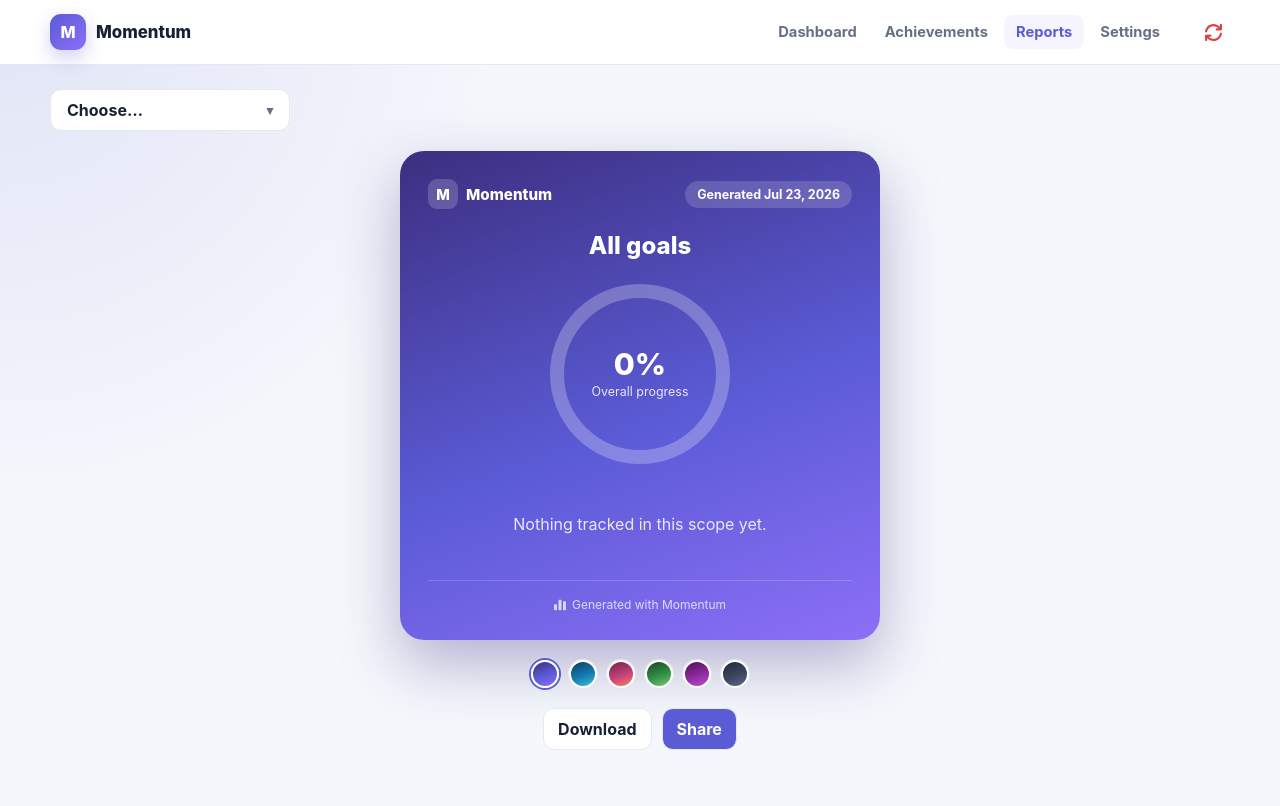
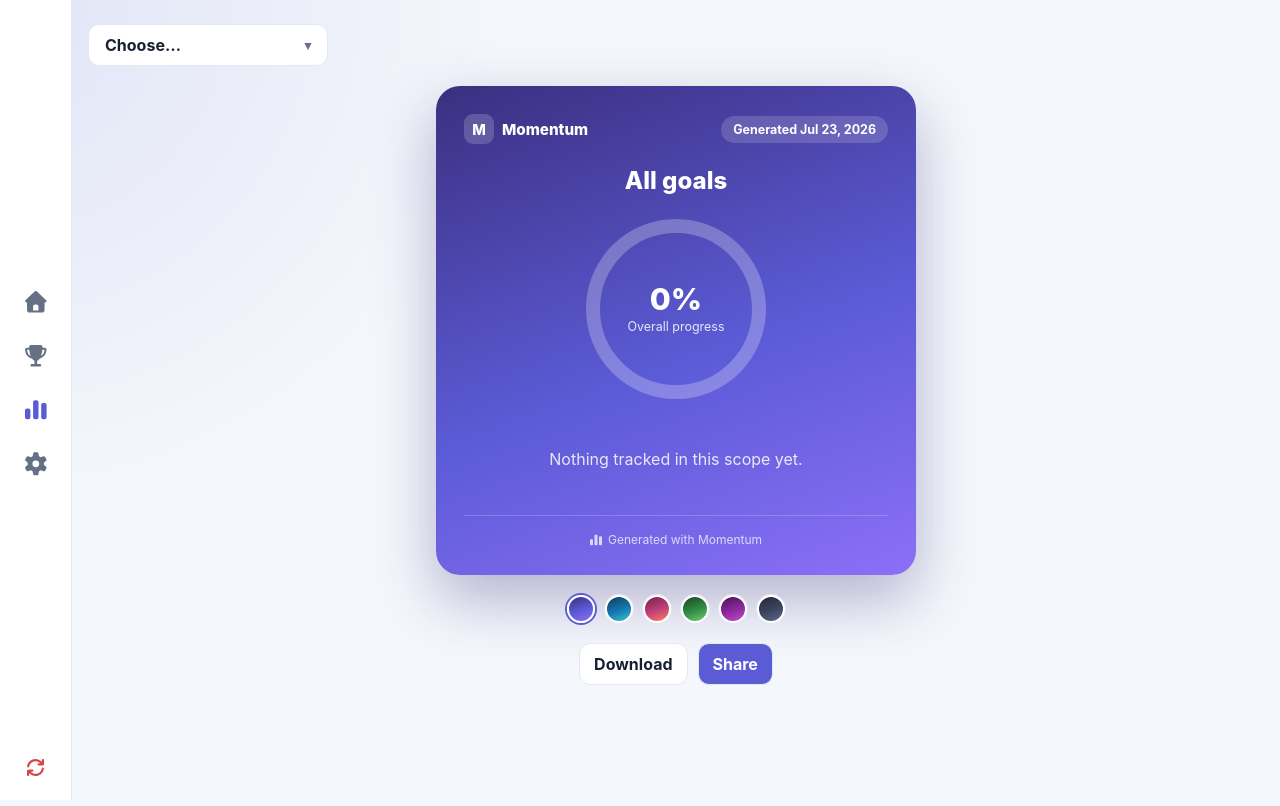
Before and after one commit to st-algernon/momentum, an Angular app: page /reports in a window 1280 px wide. Built offline with nearby package versions, Linux system fonts and the light colour scheme.

Commit message:
feat: add side nav menu

```diff
--- a/src/app/app.component.css
+++ b/src/app/app.component.css
@@ -1,69 +1,59 @@
-.topnav {
-  position: sticky;
+.side-nav {
+  position: fixed;
   top: 0;
-  z-index: 5;
+  left: 0;
+  bottom: 0;
+  z-index: 6;
+  width: 72px;
+  display: flex;
+  flex-direction: column;
+  align-items: center;
+  padding: 16px 0;
   background: #ffffff;
-  border-bottom: 1px solid var(--border);
+  border-right: 1px solid var(--border);
 }
 
-.topnav-inner {
-  width: min(1180px, calc(100% - 32px));
-  margin: 0 auto;
-  padding: 14px 0;
+/* flex: 1 grows this to fill the space above .side-nav-sync (which stays pinned to the
+   bottom via its own margin-top: auto below), and justify-content centers the links
+   vertically within that grown space instead of leaving them stacked at the top. */
+.side-nav-links {
+  flex: 1;
   display: flex;
+  flex-direction: column;
   align-items: center;
-  gap: 24px;
-  flex-wrap: wrap;
+  justify-content: center;
+  gap: 6px;
 }
 
-.brand {
-  display: flex;
+.side-nav-link {
+  display: inline-flex;
   align-items: center;
-  gap: 10px;
+  justify-content: center;
+  width: 48px;
+  height: 48px;
+  border-radius: 12px;
+  color: var(--muted);
   text-decoration: none;
-  color: var(--text);
-  margin-right: auto;
+  transition: 0.15s ease;
 }
 
-.brand-mark {
-  width: 36px;
-  height: 36px;
-  border-radius: 11px;
-  display: grid;
-  place-items: center;
-  color: white;
-  font-weight: 800;
-  background: linear-gradient(135deg, var(--primary), #8c6ff7);
-  box-shadow: 0 8px 18px rgba(91, 91, 214, 0.28);
-}
-
-.brand-name {
-  font-weight: 800;
-  font-size: 1.05rem;
-}
-
-.nav-links {
-  display: flex;
-  gap: 4px;
-}
-
-.nav-links a {
-  color: var(--muted);
-  text-decoration: none;
-  font-weight: 700;
-  font-size: 0.92rem;
-  padding: 8px 12px;
-  border-radius: 9px;
-}
-
-.nav-links a:hover {
+.side-nav-link:hover {
   color: var(--text);
   background: var(--surface-soft);
 }
 
-.nav-links a.active {
+.side-nav-link.active {
   color: var(--primary);
-  background: #f5f4ff;
+}
+
+.side-nav-icon {
+  font-size: 1.35rem;
+}
+
+/* margin-top: auto in a column flex container pushes this to the bottom edge, away
+   from the nav links above it. */
+.side-nav-sync {
+  margin-top: auto;
 }
 
 .sync-indicator {
@@ -131,9 +121,16 @@
   }
 }
 
+/* width:min(...) + margin:0 auto only centers correctly when the containing block is
+   the full viewport. A fixed margin-left:72px here would fix the sidebar clearance but
+   leave the (still auto) right margin to absorb 100% of any extra viewport width,
+   pushing all the slack to one side. Building the offset into margin-left directly —
+   sidebar width plus half of whatever's left after the content and its gutters — keeps
+   the content properly centered within the space to the right of the sidebar instead. */
 .page-container {
-  width: min(1180px, calc(100% - 32px));
+  width: min(1180px, calc(100% - 72px - 32px));
   margin: 0 auto;
+  margin-left: calc(72px + max(16px, (100% - 72px - 1180px) / 2));
   padding: 24px 0 56px;
 }
 
@@ -142,16 +139,20 @@
 }
 
 @media (max-width: 620px) {
-  .topnav-inner {
-    padding: 12px 0;
-  }
-  .nav-links {
+  /* .side-nav is desktop-only; the mobile layout uses .bottom-nav for links instead
+     (sync isn't available on small screens at all), so the left offset it reserves
+     needs undoing too. */
+  .side-nav {
     display: none;
   }
 
-  /* The bottom nav takes over primary navigation on small screens, so the page content
-     needs enough bottom padding to clear the fixed bar instead of sitting under it. */
+  /* The bottom nav takes over primary navigation (and sync) on small screens, so the
+     page content needs enough bottom padding to clear the fixed bar instead of sitting
+     under it — and both the width formula and the margin-left offset built for the
+     (now-hidden) side rail need reverting to plain centering, not just zeroing out. */
   .page-container {
+    width: min(1180px, calc(100% - 32px));
+    margin-left: auto;
     padding-bottom: calc(68px + env(safe-area-inset-bottom));
   }
 
--- a/src/app/app.component.html
+++ b/src/app/app.component.html
@@ -1,31 +1,40 @@
-<header class="topnav">
-  <div class="topnav-inner">
-    <a class="brand" routerLink="/">
-      <div class="brand-mark">M</div>
-      <span class="brand-name">Momentum</span>
+<nav class="side-nav" aria-label="Primary">
+  <div class="side-nav-links">
+    <a
+      class="side-nav-link"
+      routerLink="/"
+      routerLinkActive="active"
+      [routerLinkActiveOptions]="{ exact: true }"
+      aria-label="Dashboard"
+      matTooltip="Dashboard"
+      matTooltipPosition="right"
+    >
+      <fa-icon class="side-nav-icon" [icon]="faDashboard"></fa-icon>
     </a>
-
-    <nav class="nav-links">
-      <a routerLink="/" routerLinkActive="active" [routerLinkActiveOptions]="{ exact: true }">Dashboard</a>
-      <a routerLink="/achievements" routerLinkActive="active">Achievements</a>
-      <a routerLink="/reports" routerLinkActive="active">Reports</a>
-      <a routerLink="/settings" routerLinkActive="active">Settings</a>
-    </nav>
+    <a class="side-nav-link" routerLink="/achievements" routerLinkActive="active" aria-label="Achievements" matTooltip="Achievements" matTooltipPosition="right">
+      <fa-icon class="side-nav-icon" [icon]="faAchievements"></fa-icon>
+    </a>
+    <a class="side-nav-link" routerLink="/reports" routerLinkActive="active" aria-label="Reports" matTooltip="Reports" matTooltipPosition="right">
+      <fa-icon class="side-nav-icon" [icon]="faReports"></fa-icon>
+    </a>
+    <a class="side-nav-link" routerLink="/settings" routerLinkActive="active" aria-label="Settings" matTooltip="Settings" matTooltipPosition="right">
+      <fa-icon class="side-nav-icon" [icon]="faSettings"></fa-icon>
+    </a>
+  </div>
 
   <button
     type="button"
-      class="sync-indicator"
+    class="sync-indicator side-nav-sync"
     [class]="'sync-' + autoSync.indicator()"
     [disabled]="autoSync.status() === 'syncing'"
     (click)="triggerSync()"
     [attr.aria-label]="syncLabel()"
     [matTooltip]="syncLabel()"
-      matTooltipPosition="below"
+    matTooltipPosition="right"
   >
     <fa-icon class="sync-icon" [icon]="faSync" aria-hidden="true"></fa-icon>
   </button>
-  </div>
-</header>
+</nav>
 
 <main class="page-container">
   <router-outlet></router-outlet>
```
Lines whose indentation alone changed are shown as unchanged.
